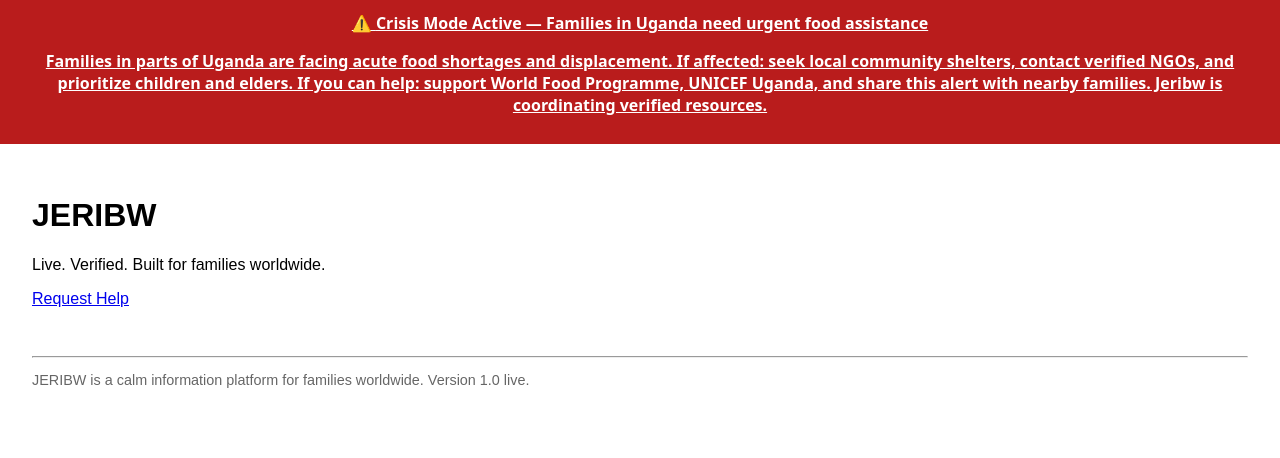
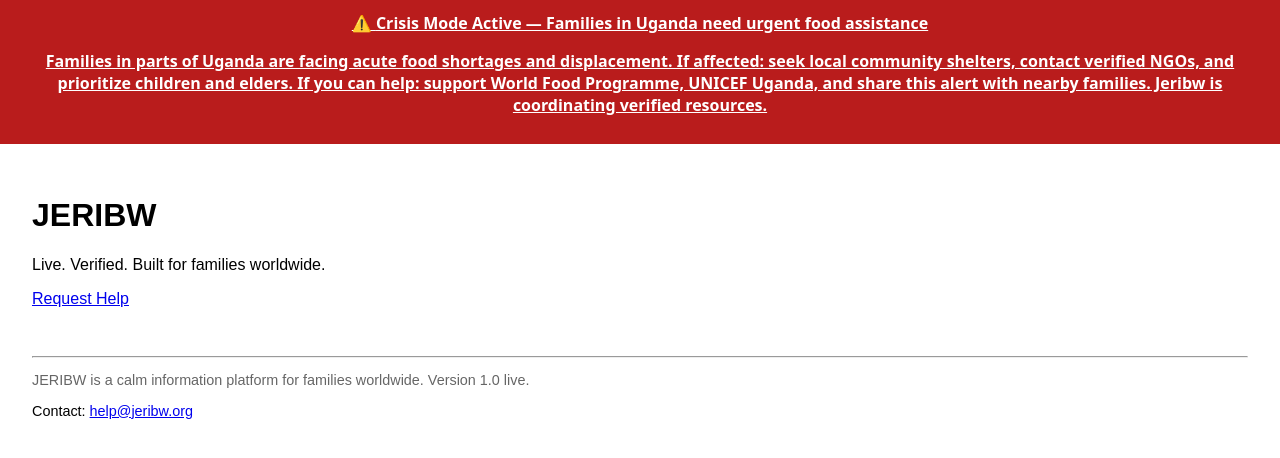
Before and after one commit to Jeribw-Foundation/jeribw, a Next.js app: page / in a window 1280 px wide. Shown: the top 458 px of the page. Built offline with nearby package versions, Linux system fonts and the light colour scheme.

Commit message:
Add public contact email

```diff
--- a/app/page.tsx
+++ b/app/page.tsx
@@ -18,6 +18,9 @@
 <p style={{ fontSize: "0.9rem", opacity: 0.6 }}>
 JERIBW is a calm information platform for families worldwide. Version 1.0 live.
 </p>
+   <p style={{ fontSize: "0.9rem" }}>
+Contact: <a href="mailto:help@jeribw.org">help@jeribw.org</a>
+</p>
       </main>
     </>
   );
```
